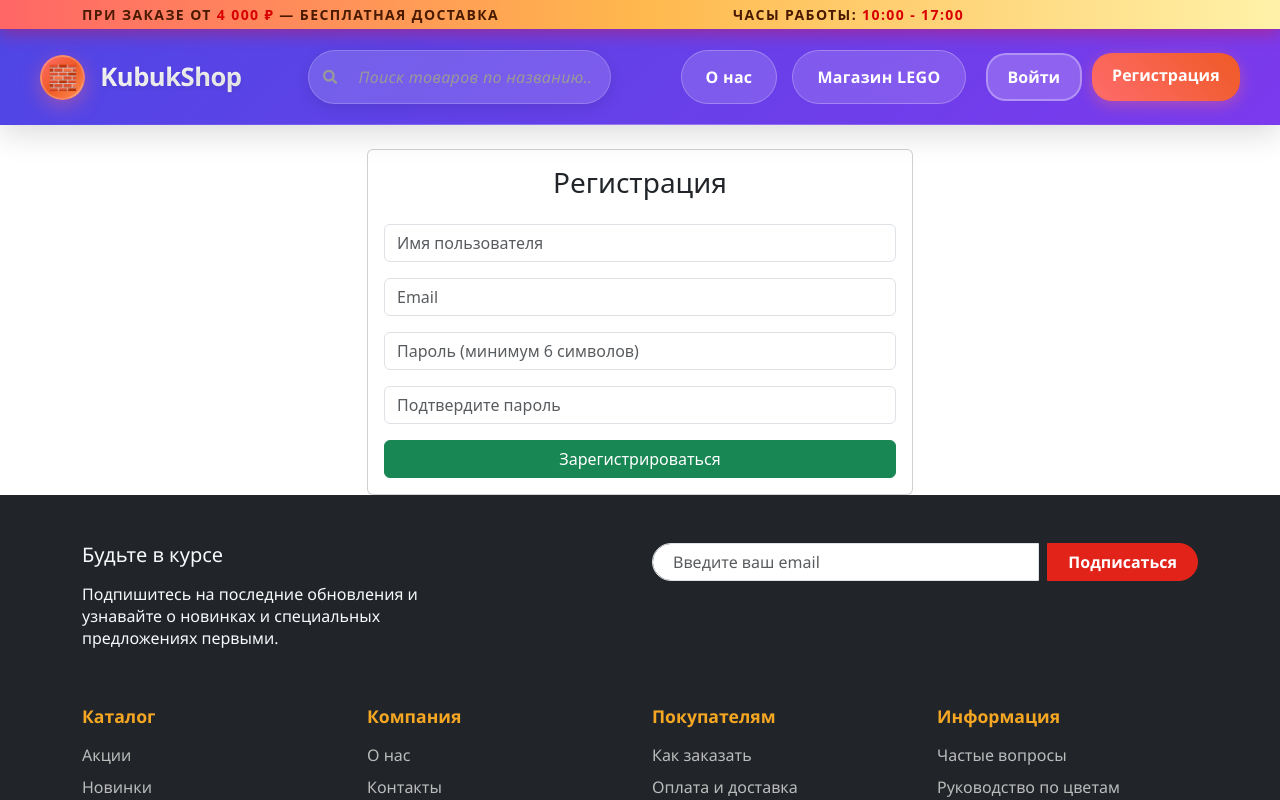
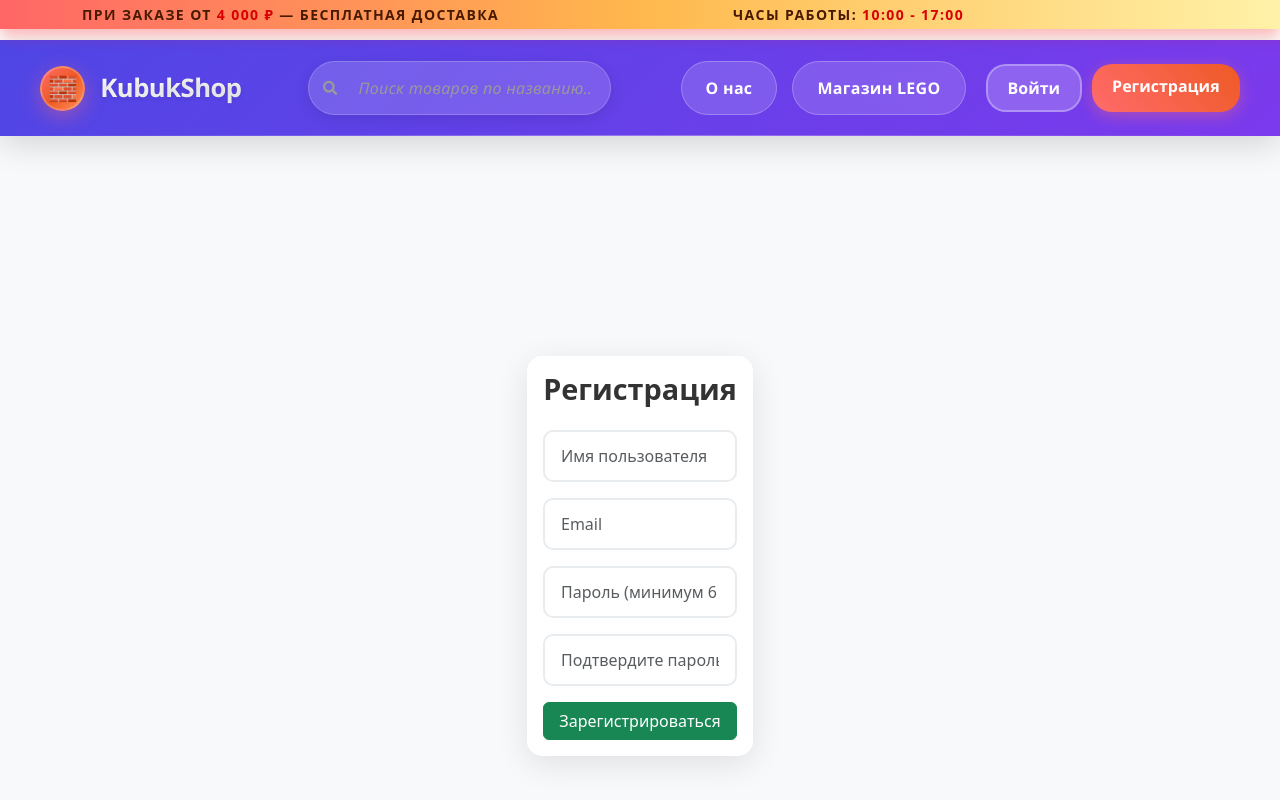
Before and after one commit to AndreiSkrypko/kubukshop_1, a React (Create React App) app in the folder frontend/frontend/: page /register in a window 1280 px wide. Shown: the top 800 px of the page. Built offline with nearby package versions, Linux system fonts and the light colour scheme.

Commit message:
добавил избранное

```diff
--- a/frontend/frontend/src/components/About.js
+++ b/frontend/frontend/src/components/About.js
@@ -1,10 +1,13 @@
 import React from "react";
+import "../css/About.css";
 
 export default function About() {
   return (
-    <div className="container py-5">
-      <h1>О нас</h1>
-      <p>Мы делаем хорошие вещи с любовью!</p>
+    <div className="about-page">
+      <div className="container py-5">
+        <h1>О нас</h1>
+        <p>Мы делаем хорошие вещи с любовью!</p>
+      </div>
     </div>
   );
 }
--- a/frontend/frontend/src/components/LoginForm.js
+++ b/frontend/frontend/src/components/LoginForm.js
@@ -1,6 +1,7 @@
 import React, { useState } from "react";
 import axios from "axios";
 import { useNavigate } from "react-router-dom";
+import "../css/Auth.css";
 
 function LoginForm({ setUser }) {
   const [formData, setFormData] = useState({ email: "", password: "" });
@@ -57,7 +58,8 @@ function LoginForm({ setUser }) {
   };
 
   return (
-    <div className="container mt-4">
+    <div className="auth-page">
+      <div className="container">
         <div className="row justify-content-center">
           <div className="col-md-6">
             <div className="card">
@@ -104,6 +106,7 @@ function LoginForm({ setUser }) {
           </div>
         </div>
       </div>
+    </div>
   );
 }
 
--- a/frontend/frontend/src/components/RegisterForm.js
+++ b/frontend/frontend/src/components/RegisterForm.js
@@ -1,6 +1,7 @@
 import React, { useState } from "react";
 import axios from "axios";
 import { useNavigate } from "react-router-dom";
+import "../css/Auth.css";
 
 function RegisterForm({ setUser }) {
   const [formData, setFormData] = useState({
@@ -104,7 +105,8 @@ function RegisterForm({ setUser }) {
   };
 
   return (
-    <div className="container mt-4">
+    <div className="auth-page">
+      <div className="container">
         <div className="row justify-content-center">
           <div className="col-md-6">
             <div className="card">
@@ -173,6 +175,7 @@ function RegisterForm({ setUser }) {
           </div>
         </div>
       </div>
+    </div>
   );
 }
 
--- a/frontend/frontend/src/css/About.css
+++ b/frontend/frontend/src/css/About.css
@@ -0,0 +1,27 @@
+/* Стили для страницы "О нас" */
+.about-page {
+  padding-top: 120px; /* Отступ для TopBar (40px) + Navbar (80px) */
+  min-height: 100vh;
+  background-color: #f8f9fa;
+}
+
+.about-page .container {
+  max-width: 800px;
+  margin: 0 auto;
+  padding: 2rem;
+}
+
+.about-page h1 {
+  color: #333;
+  font-size: 2.5rem;
+  font-weight: 700;
+  margin-bottom: 1.5rem;
+  text-align: center;
+}
+
+.about-page p {
+  color: #666;
+  font-size: 1.1rem;
+  line-height: 1.6;
+  text-align: center;
+}
--- /dev/null
+++ b/frontend/frontend/src/css/Auth.css
@@ -0,0 +1,60 @@
+/* Стили для страниц авторизации */
+.auth-page {
+  padding-top: 120px; /* Отступ для TopBar (40px) + Navbar (80px) */
+  min-height: 100vh;
+  background-color: #f8f9fa;
+  display: flex;
+  align-items: center;
+  justify-content: center;
+}
+
+.auth-page .container {
+  max-width: 500px;
+  margin: 0 auto;
+}
+
+.auth-page .card {
+  border: none;
+  border-radius: 15px;
+  box-shadow: 0 8px 32px rgba(0, 0, 0, 0.1);
+  backdrop-filter: blur(10px);
+}
+
+.auth-page .card-title {
+  color: #333;
+  font-weight: 700;
+  font-size: 1.8rem;
+}
+
+.auth-page .form-control {
+  border-radius: 10px;
+  border: 2px solid #e9ecef;
+  padding: 12px 16px;
+  font-size: 1rem;
+  transition: all 0.3s ease;
+}
+
+.auth-page .form-control:focus {
+  border-color: #4f46e5;
+  box-shadow: 0 0 0 0.2rem rgba(79, 70, 229, 0.25);
+}
+
+.auth-page .btn-primary {
+  background: linear-gradient(135deg, #4f46e5 0%, #7c3aed 100%);
+  border: none;
+  border-radius: 10px;
+  padding: 12px 24px;
+  font-weight: 600;
+  font-size: 1rem;
+  transition: all 0.3s ease;
+}
+
+.auth-page .btn-primary:hover {
+  transform: translateY(-2px);
+  box-shadow: 0 8px 25px rgba(79, 70, 229, 0.4);
+}
+
+.auth-page .alert {
+  border-radius: 10px;
+  border: none;
+}
--- a/frontend/frontend/src/css/LegoShop.css
+++ b/frontend/frontend/src/css/LegoShop.css
@@ -2,6 +2,7 @@
 .lego-shop-page {
   min-height: 100vh;
   background-color: #f8f9fa;
+  padding-top: 120px; /* Отступ для TopBar (40px) + Navbar (80px) */
 }
 
 .lego-shop-container {
--- a/frontend/frontend/src/css/Navbar.css
+++ b/frontend/frontend/src/css/Navbar.css
@@ -3,7 +3,7 @@
   background: linear-gradient(135deg, #4f46e5 0%, #7c3aed 100%);
   box-shadow: 0 8px 32px rgba(0, 0, 0, 0.15);
   position: fixed;
-  top: 0;
+  top: 40px; /* Располагаем под TopBar (высота TopBar примерно 40px) */
   left: 0;
   right: 0;
   z-index: 1000;
--- a/frontend/frontend/src/css/TopBar.css
+++ b/frontend/frontend/src/css/TopBar.css
@@ -10,8 +10,11 @@
   text-align: center;
   user-select: none;
   transition: all 0.3s ease-in-out;
-  position: relative;
-  z-index: 1030;
+  position: fixed; /* Фиксированное позиционирование */
+  top: 0; /* Прикрепляем к верху экрана */
+  left: 0; /* Прикрепляем к левому краю */
+  right: 0; /* Растягиваем на всю ширину */
+  z-index: 1030; /* Высокий z-index для отображения поверх других элементов */
 }
 
 .topbar strong {
--- a/frontend/frontend/src/index.css
+++ b/frontend/frontend/src/index.css
@@ -5,6 +5,7 @@ body {
     sans-serif;
   -webkit-font-smoothing: antialiased;
   -moz-osx-font-smoothing: grayscale;
+  padding-top: 120px; /* Отступ для TopBar (40px) + Navbar (80px) */
 }
 
 code {
```
Lines whose indentation alone changed are shown as unchanged.
